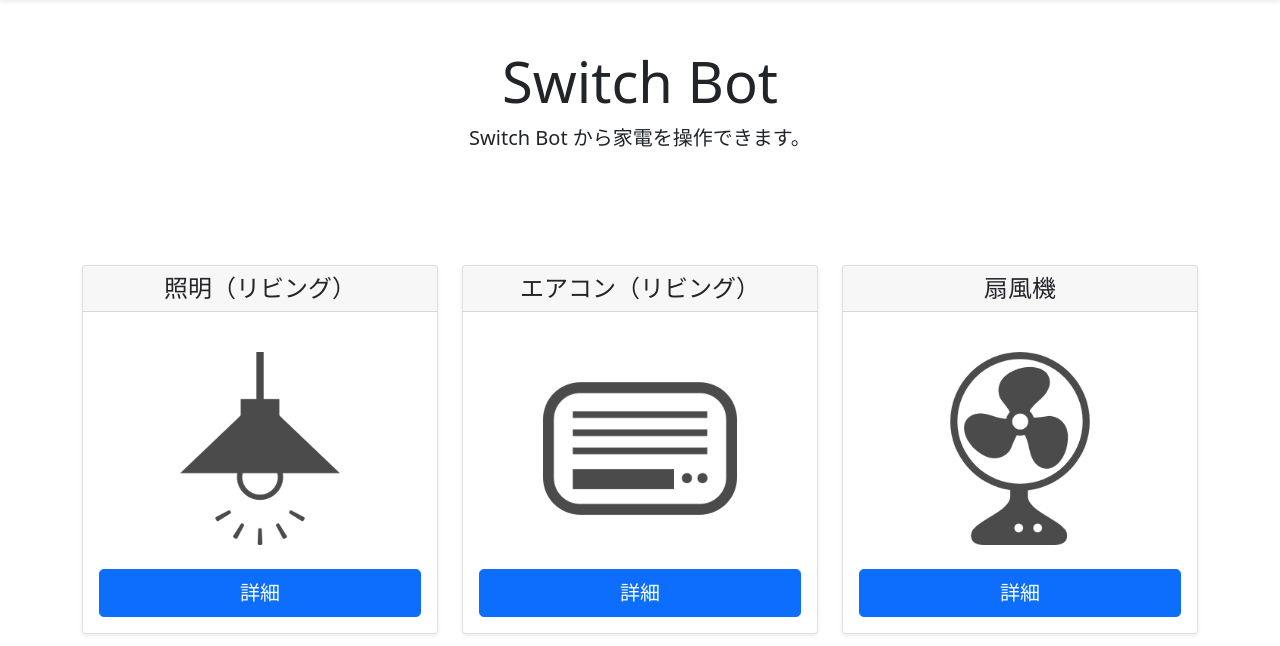
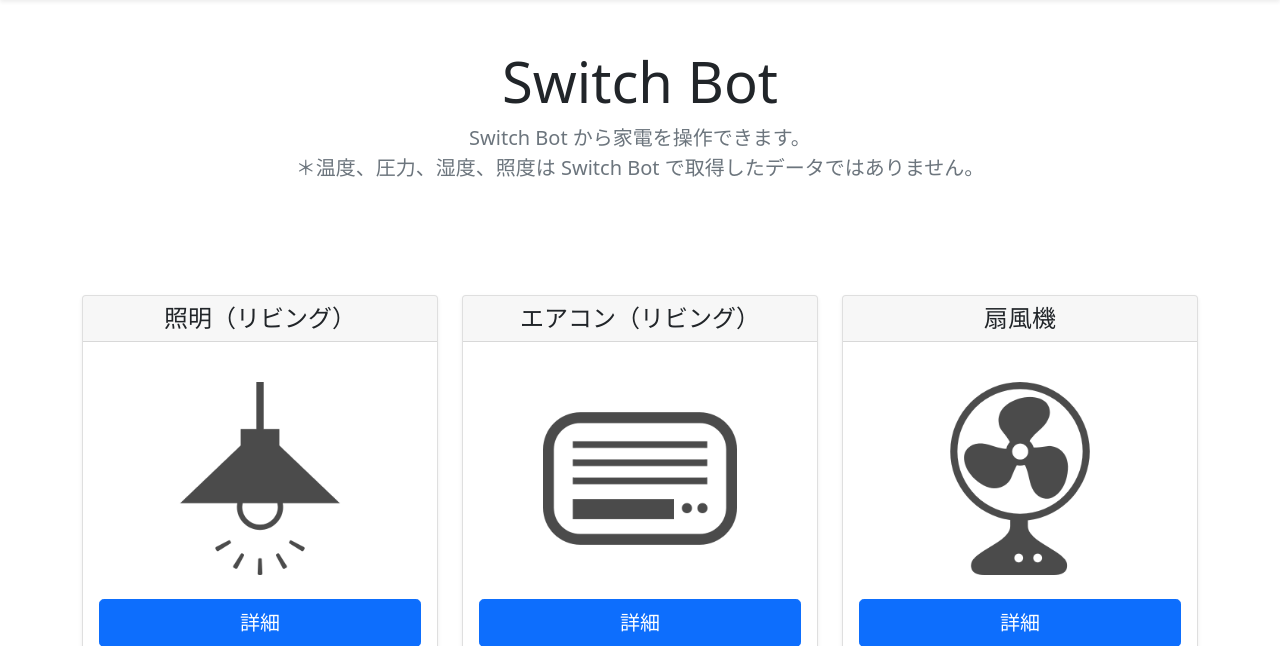
Before and after one commit to TatsukiIshijima/photom-web, a Python web app: template flask/templates/switch_bot.html in a window 1280 px wide. Shown: the part 56-702 px from the top of the page. Run offline with Jinja, Linux system fonts and the light colour scheme; the template is opened without the code that fills it, so the values that code supplies are empty.

Commit message:
fix message

```diff
--- a/flask/templates/switch_bot.html
+++ b/flask/templates/switch_bot.html
@@ -56,7 +56,7 @@
 		<main class="container">
 			<div class="pricing-header px-3 py-3 pt-md-5 pb-md-4 mx-auto text-center">
 				<h1 class="display-4">Switch Bot</h1>
-				<p class="lead">Switch Bot から家電を操作できます。</p>
+				<p class="lead text-muted">Switch Bot から家電を操作できます。<br>＊温度、圧力、湿度、照度は Switch Bot で取得したデータではありません。</p>
 				<div class="row px-4 py-4 row-cols-1 row-cols-md-4 mb-4 text-center">
 					{% block content %}
 						{% if temp %}
```
